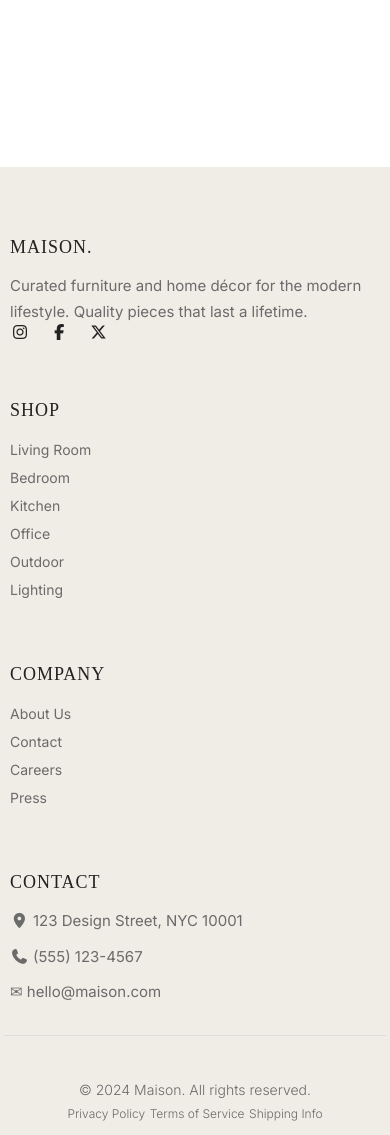
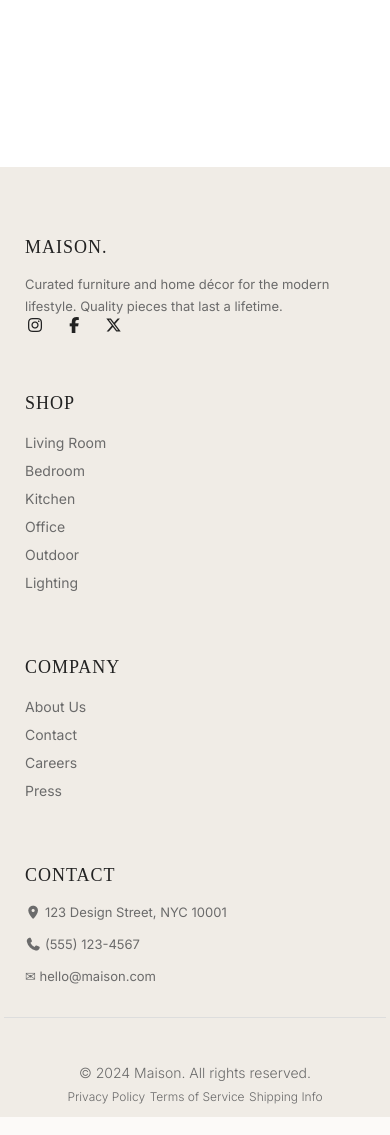
Before and after one commit to kevwetech/maison-ecommerce-store, a Django app: page /accounts/password-reset/ in a window 390 px wide. Shown: the part 891-2026 px from the top of the page. Run offline with Django 5.2, Linux system fonts and the light colour scheme; some libraries are stand-ins or nearby versions.

Commit message:
Fix mobile CSS

```diff
--- a/products/static/products/CSS/index.css
+++ b/products/static/products/CSS/index.css
@@ -730,7 +730,7 @@
     justify-content: space-between;
     margin-top: 30px;
     height: auto;
-    padding: 20px 10px;
+    padding: 20px
   }
 
   .spam {
--- a/products/static/products/css/base.css
+++ b/products/static/products/css/base.css
@@ -442,13 +442,15 @@ footer li a:hover {
         width: 100%;
         height: 800px;
     }
-    .smallcon{
-        width: 380px;
-        height: auto;
+    .smallcon1 {
+       padding: 0 15px;
     }
-    .smallcon p{
-        font-size: 15px;
-    }
+
+   .smallcon p {
+       font-size: 13px;
+       word-wrap: break-word;
+       overflow-wrap: break-word;
+   }
     .footer-button{
         display: flex;
         flex-direction: column;
--- a/products/static/products/css/index.css
+++ b/products/static/products/css/index.css
@@ -730,7 +730,7 @@
     justify-content: space-between;
     margin-top: 30px;
     height: auto;
-    padding: 20px 10px;
+    padding: 20px
   }
 
   .spam {
```
Also changed, not shown: products/static/products/CSS/base.css (+8 -6 lines).
